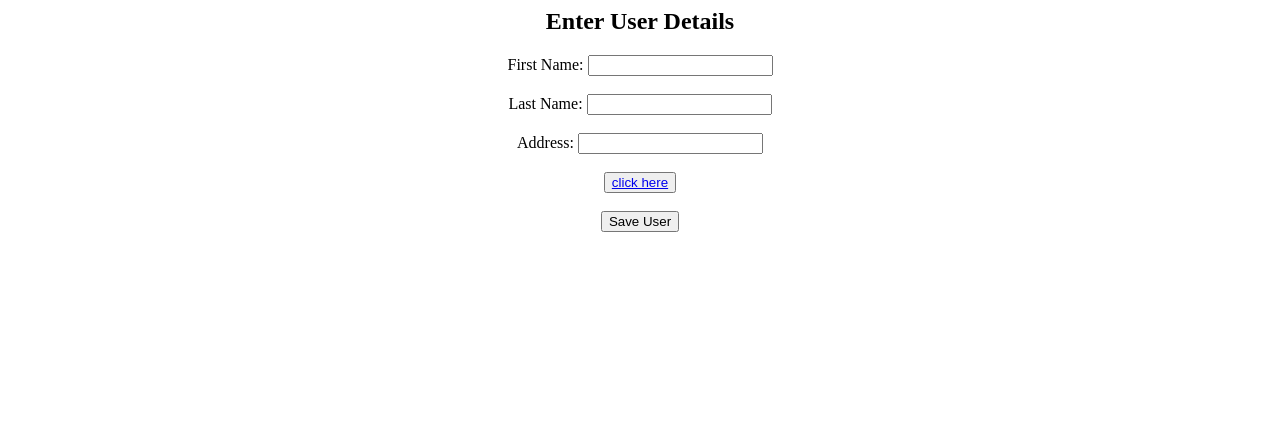
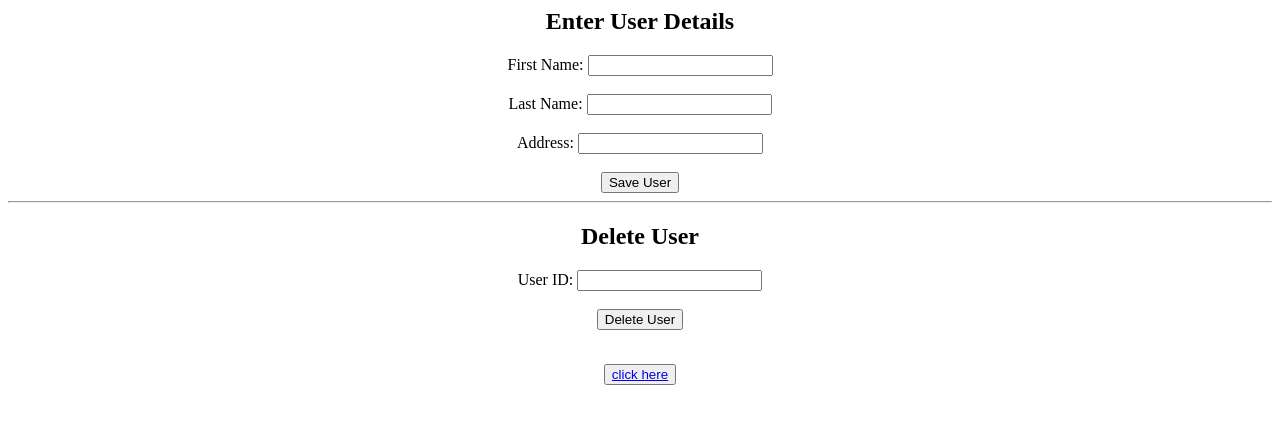
Before and after one commit to bharath0093/Spring-boot, a plain HTML site: page index.html in a window 1280 px wide. Drawn offline with Linux system fonts and the light colour scheme.

Commit message:
Update index.html

```diff
--- a/index.html
+++ b/index.html
@@ -1,16 +1,23 @@
+
 <html>
 <head>
     <title>User Form</title>
+
     <script>
+
+        // Function to insert a user
         function saveUser() {
+
             var fname = document.getElementById("fname").value;
             var lname = document.getElementById("lname").value;
             var address = document.getElementById("address").value;
+
             var user = {
                 fname: fname,
                 lname: lname,
                 address: address
             };
+
             fetch("/users", {
                 method: "POST",
                 headers: {
@@ -18,33 +25,98 @@
                 },
                 body: JSON.stringify(user)
             })
+
+
             .then(function(response) {
+                if (!response.ok) {
+                    throw new Error("Insert failed");
+                }
                 return response.json();
             })
             .then(function(data) {
                 document.getElementById("result").innerHTML =
                     "User inserted successfully!";
-                //console.log(data);
+            })
+            .catch(function(error) {
+                document.getElementById("result").innerHTML =
+                    "Error inserting user!";
             });
         }
 
-    </script></head>
+
+
+        // Function to delete a user using ID
+        function deleteUser() {
+
+            var id = document.getElementById("userid").value;
+
+            if (id === "") {
+                document.getElementById("result").innerHTML =
+                    "Please enter User ID!";
+                return;
+            }
+
+            fetch("/users/" + id, {
+                method: "DELETE"
+            })
+            .then(function(response) {
+                if (response.ok) {
+                    document.getElementById("result").innerHTML =
+                        "User deleted successfully!";
+                } else {
+                    document.getElementById("result").innerHTML =
+                        "Error deleting user!";
+                }
+            })
+            .catch(function(error) {
+                document.getElementById("result").innerHTML =
+                    "Error deleting user!";
+            });
+        }
+
+    </script>
+</head>
+
 <body>
+
 <center>
+
     <h2>Enter User Details</h2>
+
     <label>First Name:</label>
     <input type="text" id="fname">
     <br><br>
+
     <label>Last Name:</label>
     <input type="text" id="lname">
     <br><br>
+
     <label>Address:</label>
     <input type="text" id="address">
     <br><br>
-    <button><a href="/users">click here</a></button><br><br>
+
+    <!-- Button to insert a user -->
     <button onclick="saveUser()">Save User</button>
-    <!-- This will display the result -->
+
+    <hr>
+
+    <h2>Delete User</h2>
+
+    <label>User ID:</label>
+    <input type="number" id="userid">
+    <br><br>
+
+    <!-- Button to delete a user -->
+    <button onclick="deleteUser()">Delete User</button>
+
+    <br><br>
+
+    <!-- Display the result -->
     <p id="result"></p>
+ <button><a href="/users">click here</a></button><br><br>
+
+
 </center>
+
 </body>
 </html>
```
